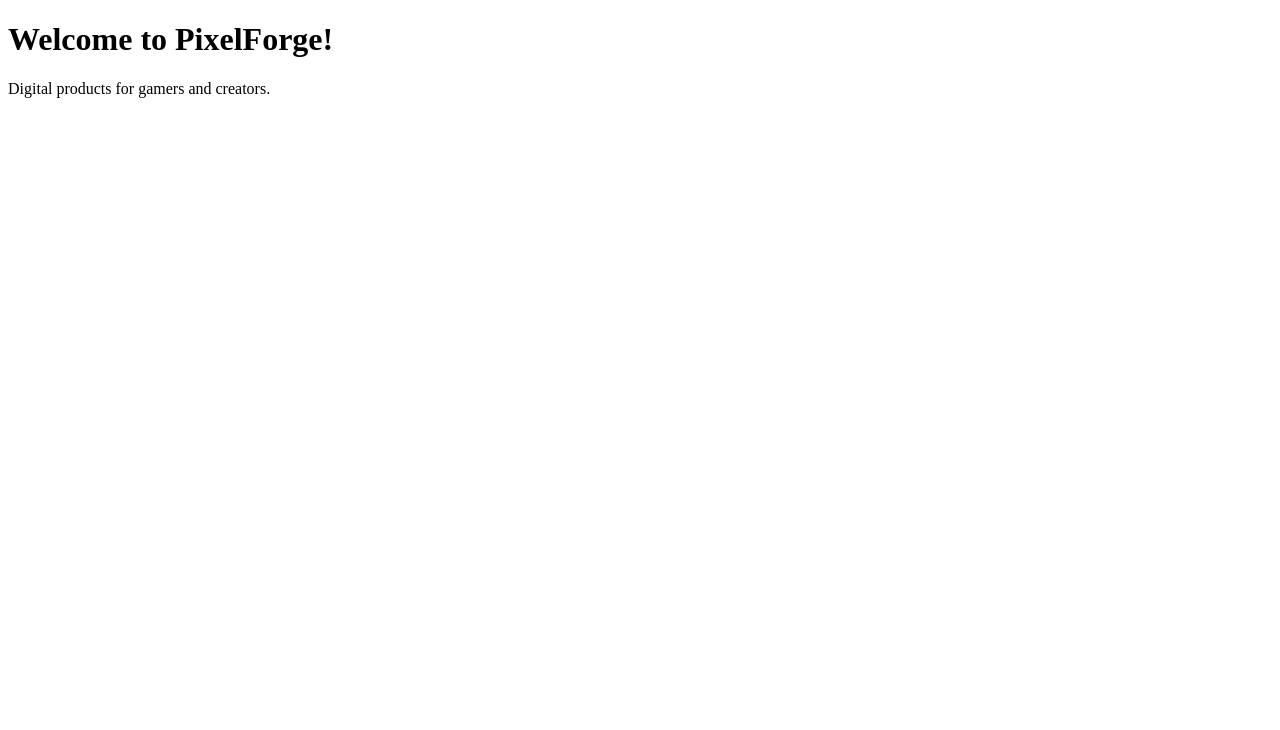
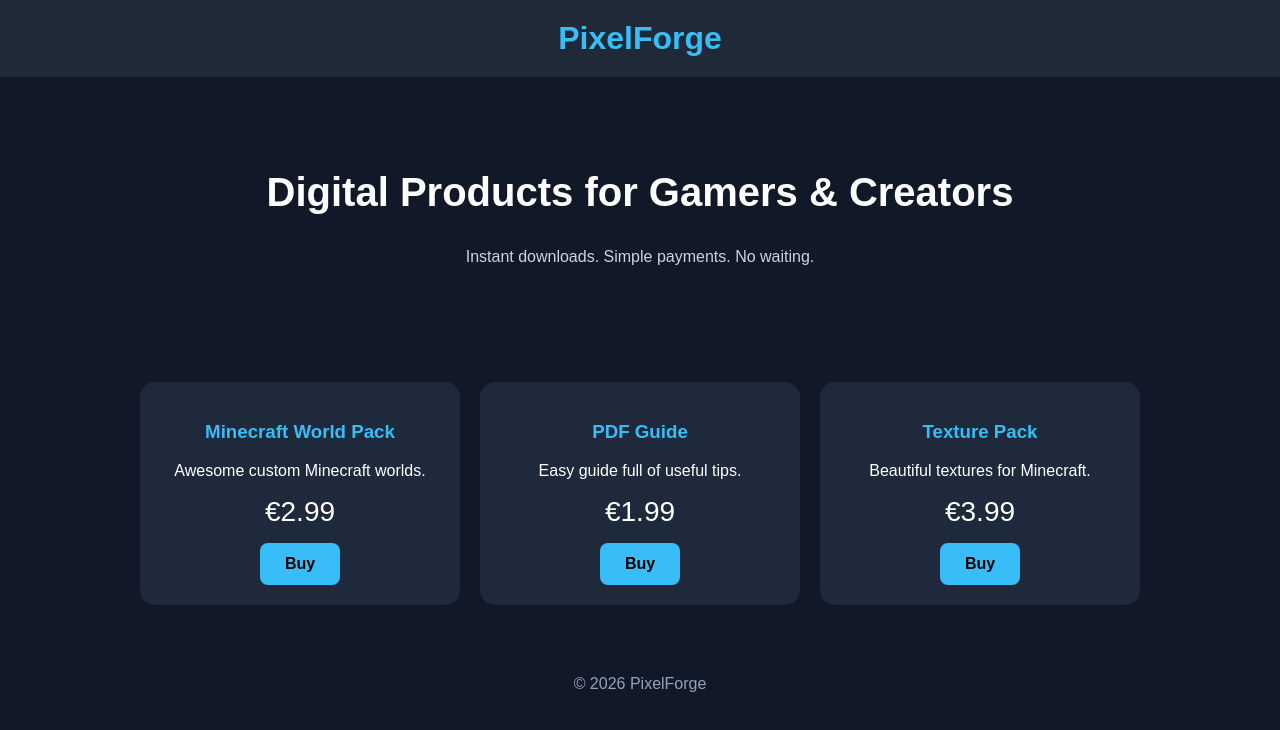
Before and after one commit to sixten-a/pixelforge, a plain HTML site: page index.html in a window 1280 px wide. Drawn offline with Linux system fonts and the light colour scheme.

Commit message:
site upd

```diff
--- a/index.html
+++ b/index.html
@@ -1,12 +1,128 @@
 <!DOCTYPE html>
 <html lang="en">
 <head>
-    <meta charset="UTF-8">
-    <meta name="viewport" content="width=device-width, initial-scale=1.0">
-    <title>PixelForge</title>
+<meta charset="UTF-8">
+<meta name="viewport" content="width=device-width, initial-scale=1.0">
+<title>PixelForge</title>
+
+<style>
+body{
+    margin:0;
+    font-family:Arial, sans-serif;
+    background:#111827;
+    color:white;
+}
+
+header{
+    background:#1f2937;
+    padding:20px;
+    text-align:center;
+}
+
+header h1{
+    margin:0;
+    color:#38bdf8;
+}
+
+.hero{
+    text-align:center;
+    padding:60px 20px;
+}
+
+.hero h2{
+    font-size:40px;
+}
+
+.hero p{
+    color:#cbd5e1;
+}
+
+.products{
+    display:flex;
+    justify-content:center;
+    flex-wrap:wrap;
+    gap:20px;
+    padding:40px;
+}
+
+.card{
+    background:#1e293b;
+    width:280px;
+    border-radius:15px;
+    padding:20px;
+    text-align:center;
+}
+
+.card h3{
+    color:#38bdf8;
+}
+
+.price{
+    font-size:28px;
+    margin:15px 0;
+}
+
+.buy{
+    display:inline-block;
+    padding:12px 25px;
+    background:#38bdf8;
+    color:black;
+    text-decoration:none;
+    border-radius:8px;
+    font-weight:bold;
+}
+
+.buy:hover{
+    background:#0ea5e9;
+}
+
+footer{
+    text-align:center;
+    padding:30px;
+    color:#94a3b8;
+}
+</style>
+
 </head>
 <body>
-    <h1>Welcome to PixelForge!</h1>
-    <p>Digital products for gamers and creators.</p>
+
+<header>
+<h1>PixelForge</h1>
+</header>
+
+<section class="hero">
+<h2>Digital Products for Gamers & Creators</h2>
+<p>Instant downloads. Simple payments. No waiting.</p>
+</section>
+
+<section class="products">
+
+<div class="card">
+<h3>Minecraft World Pack</h3>
+<p>Awesome custom Minecraft worlds.</p>
+<div class="price">€2.99</div>
+<a class="buy" href="#">Buy</a>
+</div>
+
+<div class="card">
+<h3>PDF Guide</h3>
+<p>Easy guide full of useful tips.</p>
+<div class="price">€1.99</div>
+<a class="buy" href="#">Buy</a>
+</div>
+
+<div class="card">
+<h3>Texture Pack</h3>
+<p>Beautiful textures for Minecraft.</p>
+<div class="price">€3.99</div>
+<a class="buy" href="#">Buy</a>
+</div>
+
+</section>
+
+<footer>
+© 2026 PixelForge
+</footer>
+
 </body>
 </html>
```
